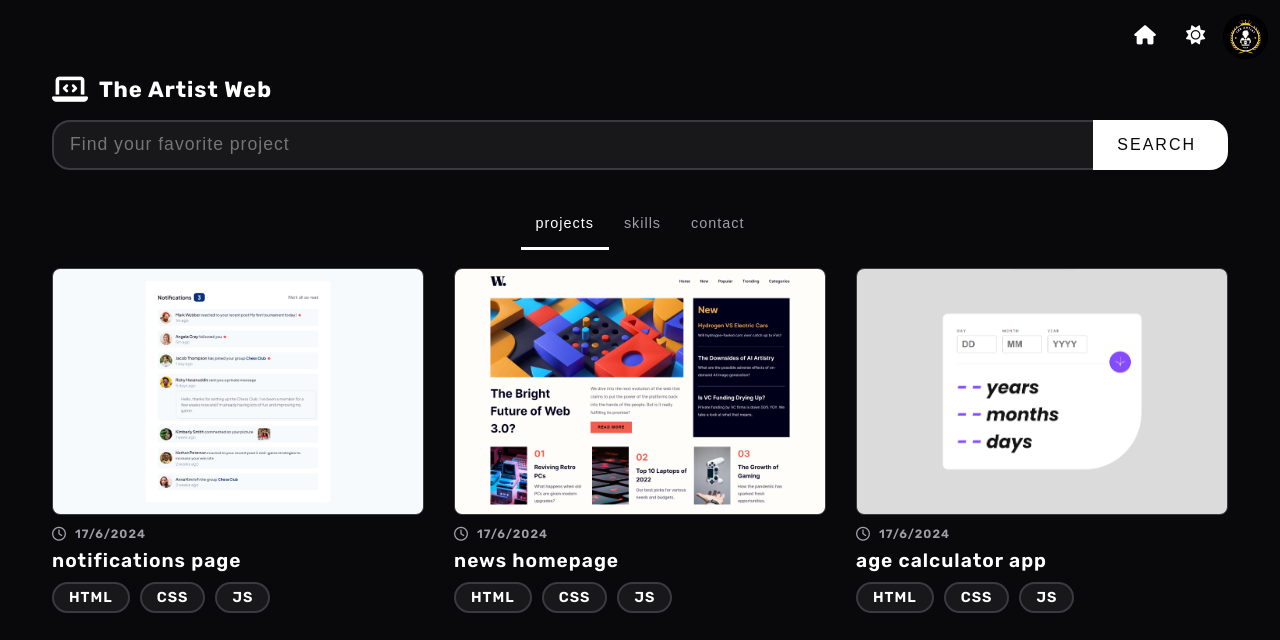
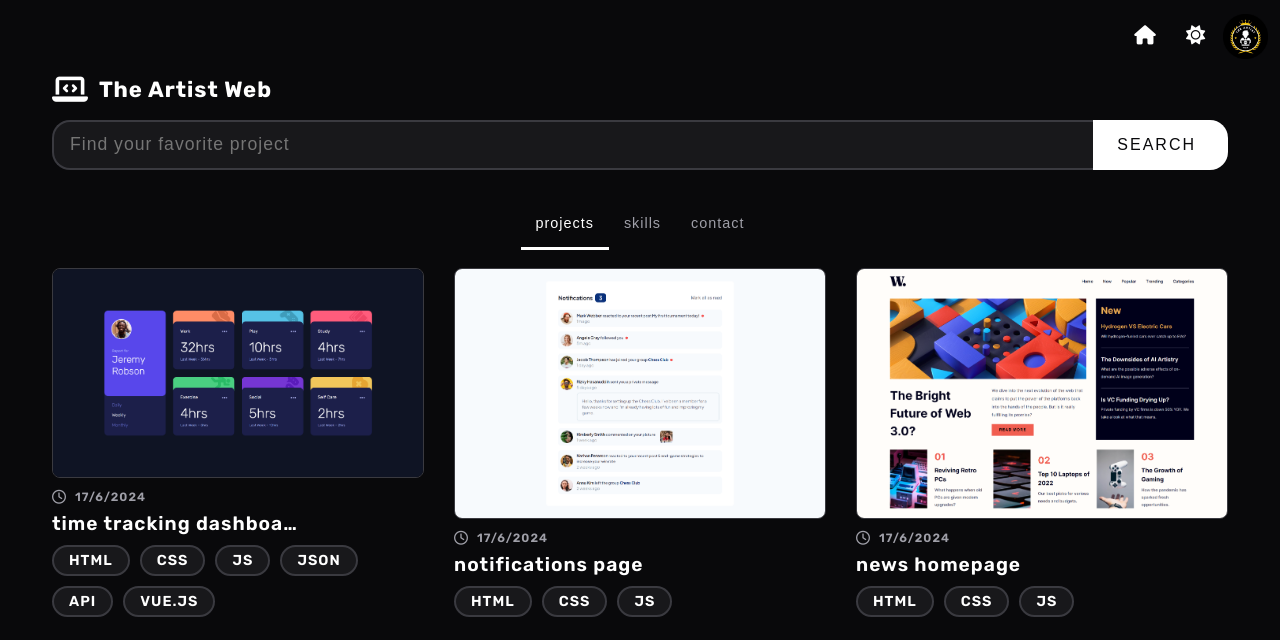
Before and after one commit to the-artist-web/The-artist-web-portfolio-me, a plain HTML site: page index.html in a window 1280 px wide. Shown: the top 640 px of the page. Drawn offline with Linux system fonts and the light colour scheme; grey boxes are pictures that could not be loaded.

Commit message:
push project

```diff
--- a/assets/css/styles.css
+++ b/assets/css/styles.css
@@ -299,6 +299,7 @@ body {
 
 .card-box .card-box-body .skills-list {
   display: flex;
+  flex-wrap: wrap;
   align-items: center;
   gap: 10px;
 }
--- a/assets/json/data.json
+++ b/assets/json/data.json
@@ -1,5 +1,12 @@
 {
     "cards": [
+        {
+            "title": "time tracking dashboard",
+            "description": "The Time-Tracking Dashboard is a user-friendly tool designed to help individuals and teams manage their time efficiently. It offers real-time task monitoring, customizable views, detailed reports, and integration with popular project management tools. Enhance productivity, improve time management, and gain valuable insights with this intuitive and powerful dashboard. Perfect for freelancers, team leaders, and organizations aiming to optimize their schedules and achieve their goals. was created using languages HTML CSS vue.js api json",
+            "skills": ["HTML", "CSS", "JS", "json", "api", "vue.js"],
+            "link": "https://the-artist-web.github.io/time-tracking-dashboard/",
+            "image": "./assets/image/time-racking-dashboard.png"
+        },
         {
             "title": "notifications page",
             "description": "A notifications page is a part of a website or application where users can view and manage notifications. It typically displays a list of recent notifications, such as messages, alerts, or updates, and provides options to mark them as read, delete them, or take other actions. Notifications pages are commonly used in social media platforms, messaging apps, and productivity tools to keep users informed about new activity or information. => was created using languages HTML CSS JS",
```
Also changed, not shown: assets/image/time-racking-dashboard.png (added).
